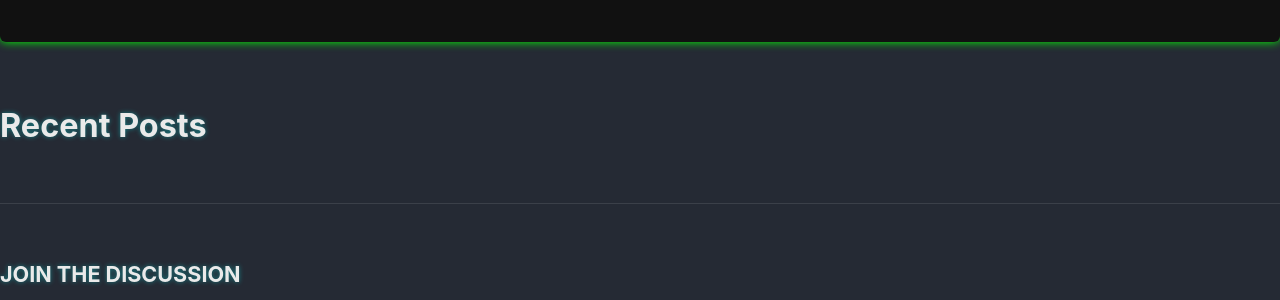
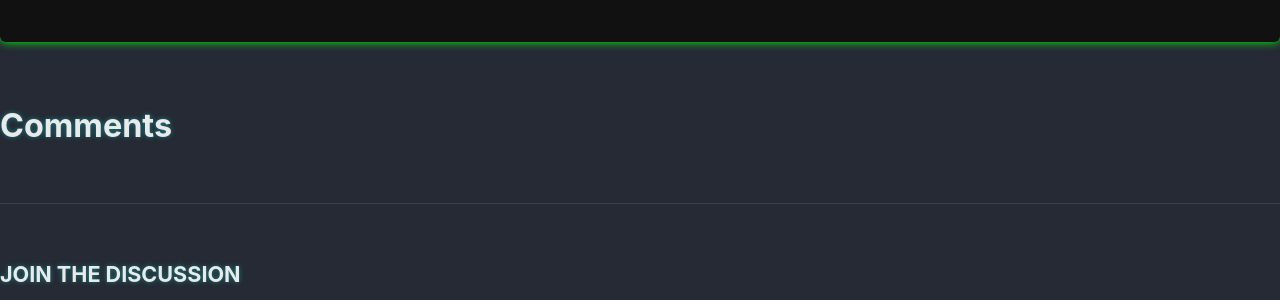
Before and after one commit to microbitcoder652/microbitcoder652.github.io, a Jekyll site: the page built from index.md, in a window 1280 px wide. Shown: the part 475-775 px from the top of the page. Built offline with Jekyll 4.4.1, drawn with Linux system fonts in a browser that asks for light colours; cached includes are drawn as plain includes; nearby versions of some CDN libraries; comment, search, counter and statistics services are not loaded.

Commit message:
Change subtitle from 'Recent Posts' to 'Comments'

```diff
--- a/_layouts/home.html
+++ b/_layouts/home.html
@@ -8,7 +8,7 @@ layout: default
       {% include author-profile.html %}
     {% endif %}
 
-<h3 class="archive__subtitle">Recent Posts</h3>
+<h3 class="archive__subtitle">Comments</h3>
 
 <!-- Giscus comments right after posts -->
 <div class="page__comments">
```
